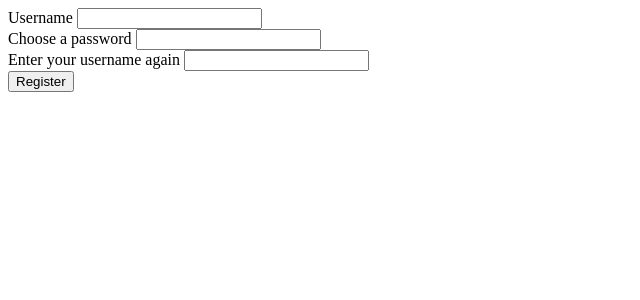
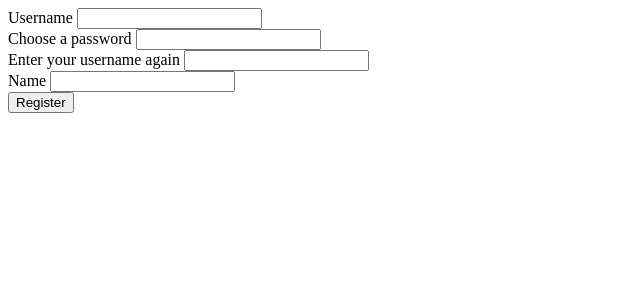
Before and after one commit to azmolsworld/PHP-OOP-Login-Register-System, a PHP site: page /register.php in a window 1280 px wide. Shown: the top 300 px of the page, without its empty margins (0-640 px from the left). Run offline with PHP 8.4, Linux system fonts and the light colour scheme.

Commit message:
resiter.php

```diff
--- a/register.php
+++ b/register.php
@@ -24,6 +24,11 @@ if (Input::exists()) {
 		<input type="password" name="username_again" id="username_again" >
 	</div>
 
+	<div class="field">
+		<label for="name">Name</label>
+		<input type="text" name="name" id="name" autocomplete="off">
+	</div>
+
 	<input type="submit" name="" value="Register">
 
 </form>
```
